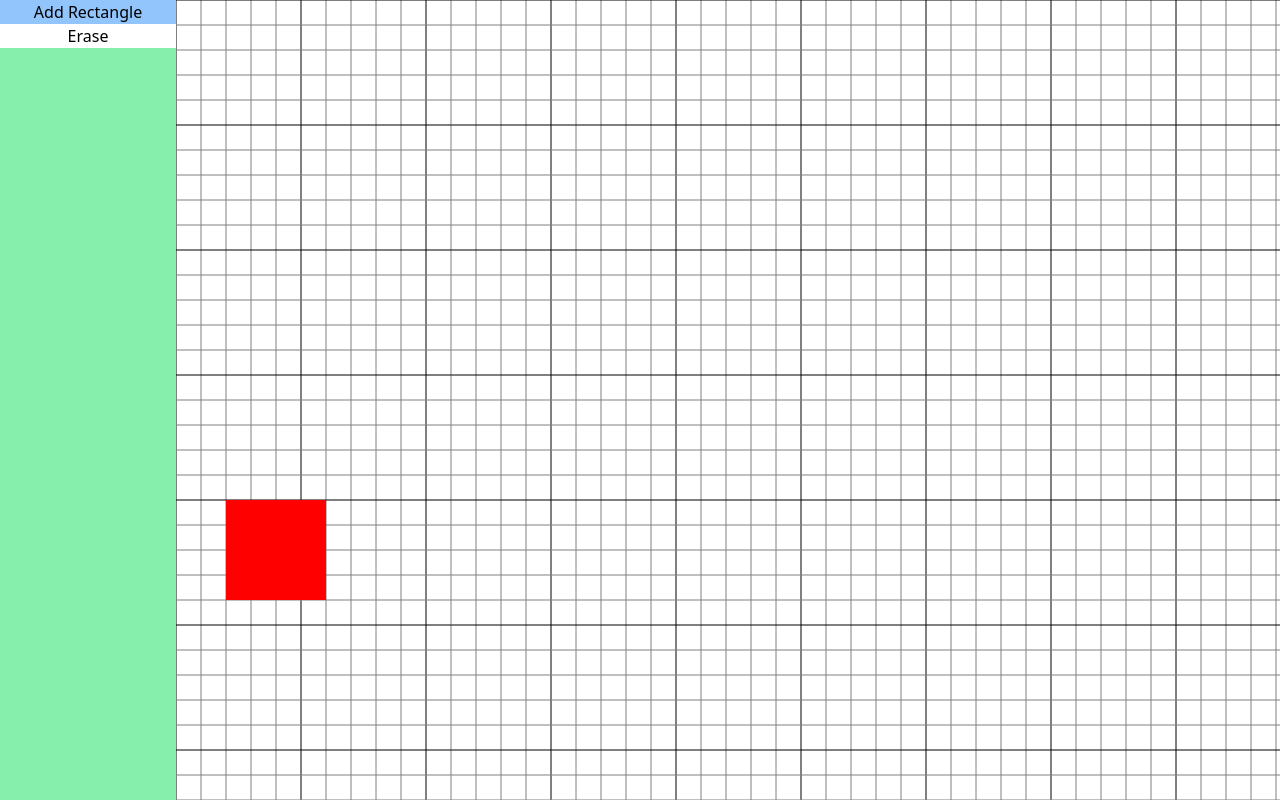
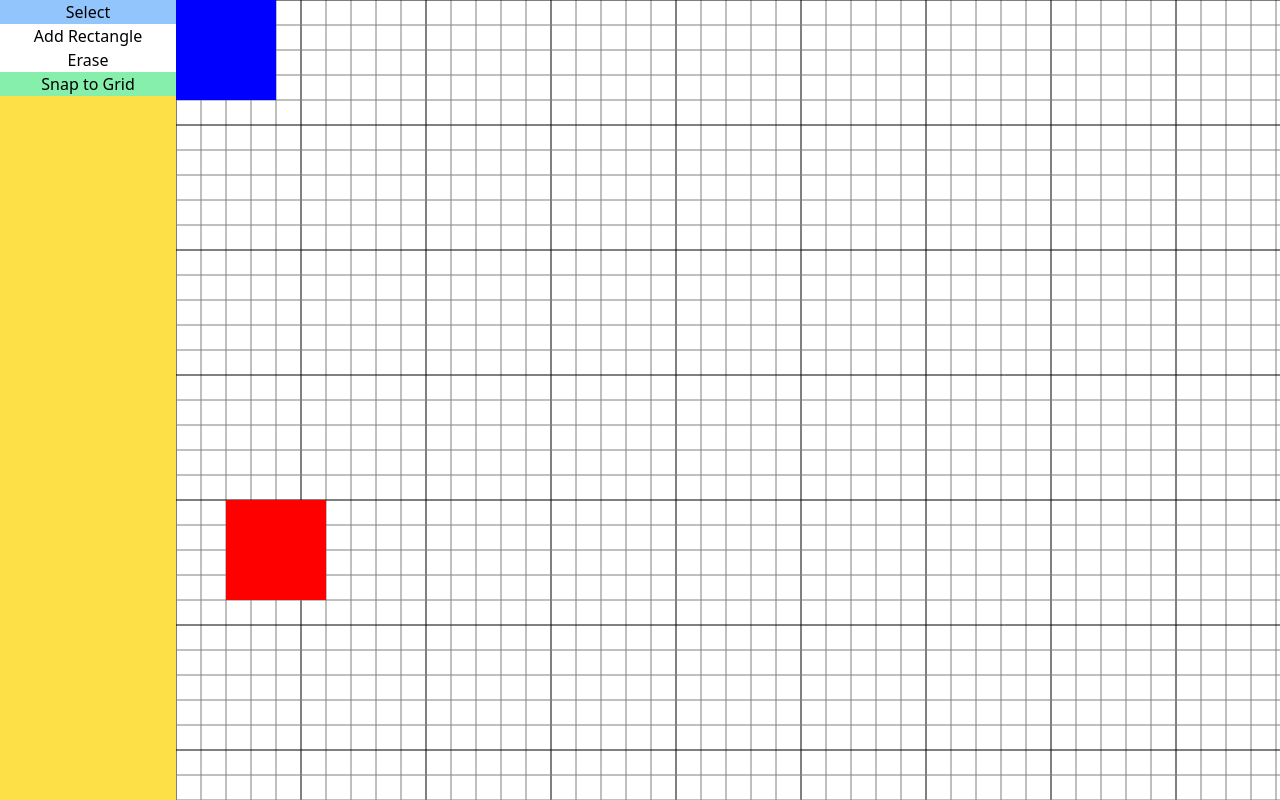
Before and after one commit to jfkonecn/software-system-designer, a React (Vite) app: page / in a window 1280 px wide. Built offline with nearby package versions, Linux system fonts and the light colour scheme.

Commit message:
added snaping

```diff
--- a/src/App.tsx
+++ b/src/App.tsx
@@ -5,6 +5,9 @@ import { DrawMode, Grid } from "./types";
 
 function App() {
   const appRef = useRef<HTMLDivElement>(null);
+  const [drawMode, setDrawMode] = useState<DrawMode>("select");
+  const [snapToGrid, setSnapToGrid] = useState<boolean>(true);
+
   useEffect(() => {
     const handleKeyDown = (e: WheelEvent) => {
       e.preventDefault();
@@ -27,12 +30,21 @@ function App() {
     gridSquareSize: 25,
   });
 
-  const [drawMode, setDrawMode] = useState<DrawMode>("addRectangle");
   return (
     <div ref={appRef} className="h-screen w-screen fixed left-0 top-0">
       <div className="h-full w-full grid grid-cols-1 md:grid-cols-[auto,1fr]">
-        <Toolbar drawMode={drawMode} onDrawModeChange={setDrawMode} />
-        <Canvas grid={grid} onGridChange={setGrid} drawMode={drawMode} />
+        <Toolbar
+          snapToGrid={snapToGrid}
+          onSnapToGridChange={setSnapToGrid}
+          drawMode={drawMode}
+          onDrawModeChange={setDrawMode}
+        />
+        <Canvas
+          snapToGrid={snapToGrid}
+          grid={grid}
+          onGridChange={setGrid}
+          drawMode={drawMode}
+        />
       </div>
     </div>
   );
--- a/src/canvas/Canvas.tsx
+++ b/src/canvas/Canvas.tsx
@@ -2,6 +2,7 @@ import { MouseEventHandler, useCallback, useEffect, useRef } from "react";
 import { DrawMode, Grid } from "../types";
 import {
   UseTranslatePositionRtn,
+  useCursor,
   useResizeObserver,
   useScale,
   useTranslatePosition,
@@ -14,20 +15,27 @@ type CanvasProps = {
   grid: Grid;
   onGridChange: (grid: Grid) => void;
   drawMode: DrawMode;
+  snapToGrid: boolean;
 };
 
-export default function Canvas({ grid, onGridChange, drawMode }: CanvasProps) {
+export default function Canvas({
+  grid,
+  onGridChange,
+  drawMode,
+  snapToGrid,
+}: CanvasProps) {
   const canvasRef = useRef<HTMLCanvasElement>(null);
 
   const scale = useScale(canvasRef);
   const translate = useTranslatePosition(canvasRef);
 
+  const cursor = useCursor(canvasRef, scale, translate);
   const redraw = useCallback(() => {
     const canvas = canvasRef.current;
     if (canvas) {
-      draw(canvas, grid, scale, translate);
+      draw(canvas, grid, scale, translate, cursor, snapToGrid);
     }
-  }, [grid, scale, translate]);
+  }, [grid, scale, translate, cursor, snapToGrid]);
 
   useEffect(() => {
     redraw();
@@ -91,6 +99,8 @@ function draw(
   grid: Grid,
   scale: number,
   translate: UseTranslatePositionRtn,
+  cursor: { x: number; y: number },
+  snapToGrid: boolean,
 ) {
   const ctx = canvas.getContext("2d");
   const dpr = window.devicePixelRatio * scale;
@@ -105,7 +115,27 @@ function draw(
     ctx.scale(dpr, dpr);
     drawGrid(grid, ctx);
     drawRectangles(grid, ctx);
+    drawCursor(ctx, grid, cursor.x, cursor.y, snapToGrid);
   }
+}
+
+function drawCursor(
+  ctx: CanvasRenderingContext2D,
+  grid: Grid,
+  x: number,
+  y: number,
+  snapToGrid: boolean,
+) {
+  ctx.fillStyle = "blue";
+  ctx.font = "30px Arial";
+  const newX = snapToGrid
+    ? Math.round(x / grid.gridSquareSize) * grid.gridSquareSize
+    : x;
+  const newY = snapToGrid
+    ? Math.round(y / grid.gridSquareSize) * grid.gridSquareSize
+    : y;
+  ctx.fillText(`${newX}, ${newY}`, newX, newY);
+  ctx.fillRect(newX, newY, 100, 100);
 }
 
 function drawRectangles(grid: Grid, ctx: CanvasRenderingContext2D) {
--- a/src/toolbar/Toolbar.tsx
+++ b/src/toolbar/Toolbar.tsx
@@ -3,11 +3,25 @@ import { DrawMode } from "../types";
 type ToolbarProps = {
   drawMode: DrawMode;
   onDrawModeChange: (drawMode: DrawMode) => void;
+  snapToGrid: boolean;
+  onSnapToGridChange: (snapToGrid: boolean) => void;
 };
-export default function Toolbar({ drawMode, onDrawModeChange }: ToolbarProps) {
+export default function Toolbar({
+  drawMode,
+  onDrawModeChange,
+  snapToGrid,
+  onSnapToGridChange,
+}: ToolbarProps) {
   return (
-    <div className="w-screen md:w-44 h-16 md:h-auto bg-green-300">
+    <div className="w-screen md:w-44 h-16 md:h-auto bg-yellow-300">
+      <div>
         <nav className="w-full h-full flex flex-row md:flex-col">
+          <button
+            className={`${drawMode === "select" ? "bg-blue-300" : "bg-white"}`}
+            onClick={() => onDrawModeChange("select")}
+          >
+            Select
+          </button>
           <button
             className={`${
               drawMode === "addRectangle" ? "bg-blue-300" : "bg-white"
@@ -23,6 +37,15 @@ export default function Toolbar({ drawMode, onDrawModeChange }: ToolbarProps) {
             Erase
           </button>
         </nav>
+        <nav className="w-full h-full flex flex-row md:flex-col">
+          <button
+            onClick={() => onSnapToGridChange(!snapToGrid)}
+            className={`${snapToGrid ? "bg-green-300" : "bg-white"}`}
+          >
+            Snap to Grid
+          </button>
+        </nav>
+      </div>
     </div>
   );
 }
--- a/src/types.d.ts
+++ b/src/types.d.ts
@@ -10,4 +10,4 @@ export type Grid = {
   gridSquareSize: number;
 };
 
-export type DrawMode = "addRectangle" | "erase";
+export type DrawMode = "select" | "addRectangle" | "erase";
--- a/src/using-utils.ts
+++ b/src/using-utils.ts
@@ -92,3 +92,35 @@ export function useTranslatePosition(
   }, [canvasRef]);
   return { translateX, translateY };
 }
+
+export function useCursor(
+  canvasRef: React.RefObject<HTMLCanvasElement>,
+  scale: number,
+  {
+    translateX,
+    translateY,
+  }: {
+    translateX: number;
+    translateY: number;
+  },
+): { x: number; y: number } {
+  const [cursor, setCursor] = useState({ x: 0, y: 0 });
+  useEffect(() => {
+    const onMouseMove = (e: MouseEvent) => {
+      const { clientX, clientY } = e;
+      const { left, top } = canvasRef.current?.getBoundingClientRect() || {
+        left: 0,
+        top: 0,
+      };
+      const x = (clientX - left - translateX) / scale;
+      const y = (clientY - top - translateY) / scale;
+      setCursor({ x, y });
+    };
+    canvasRef.current?.addEventListener("mousemove", onMouseMove);
+    return () => {
+      // eslint-disable-next-line react-hooks/exhaustive-deps
+      canvasRef.current?.removeEventListener("mousemove", onMouseMove);
+    };
+  }, [canvasRef, scale, translateX, translateY]);
+  return cursor;
+}
```
Lines whose indentation alone changed are shown as unchanged.
